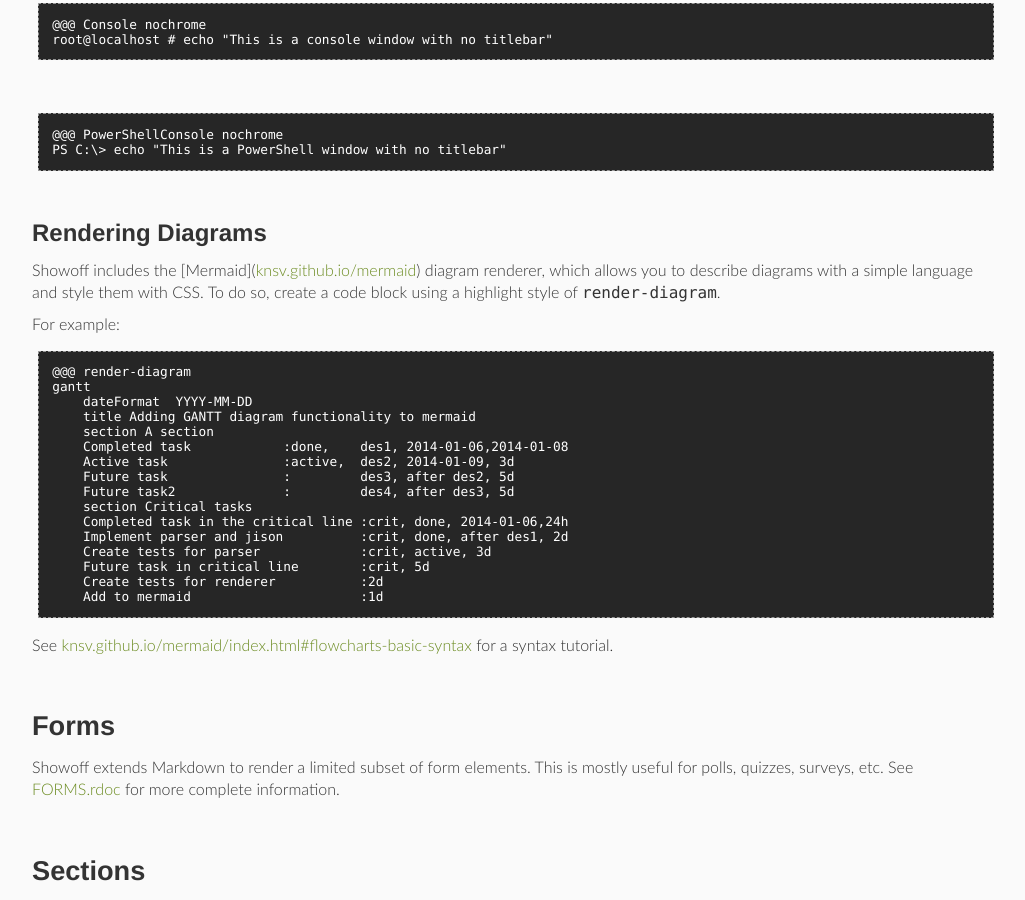
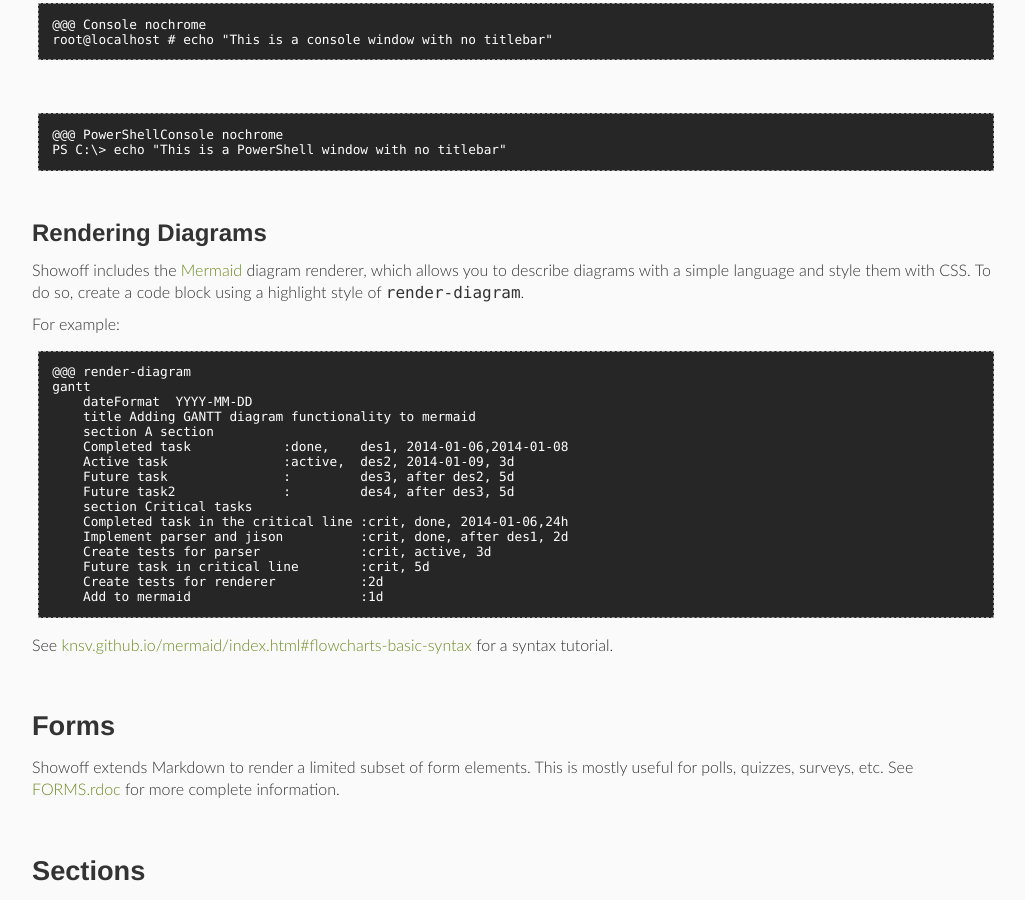
Before and after one commit to binford2k/showoff, a Jekyll site: the page documentation/AUTHORING_rdoc.html, which Jekyll copies as it is, in a window 1280 px wide and 900 px high, scrolled down 7390 px. Shown: the whole window, without its empty margins (248-1273 px from the left). Built offline with Jekyll 4.4.1, drawn with Linux system fonts in a browser that asks for light colours; some web fonts are replaced; part of the change alters nothing that is shown.

Commit message:
updating docs

```diff
--- a/documentation/AUTHORING_rdoc.html
+++ b/documentation/AUTHORING_rdoc.html
@@ -531,11 +531,10 @@ PS C:\&gt; echo &quot;This is a PowerShell window with no titlebar&quot;</pre>
 
 <h2 id="label-Rendering+Diagrams">Rendering Diagrams<span><a href="#label-Rendering+Diagrams">&para;</a> <a href="#top">&uarr;</a></span></h2>
 
-<p>Showoff includes the [Mermaid](<a
-href="http://knsv.github.io/mermaid">knsv.github.io/mermaid</a>) diagram
-renderer, which allows you to describe diagrams with a simple language and
-style them with CSS. To do so, create a code block using a highlight style
-of <code>render-diagram</code>.</p>
+<p>Showoff includes the <a href="http://knsv.github.io/mermaid">Mermaid</a>
+diagram renderer, which allows you to describe diagrams with a simple
+language and style them with CSS. To do so, create a code block using a
+highlight style of <code>render-diagram</code>.</p>
 
 <p>For example:</p>
 
```
Also changed, not shown: 4 other files.
